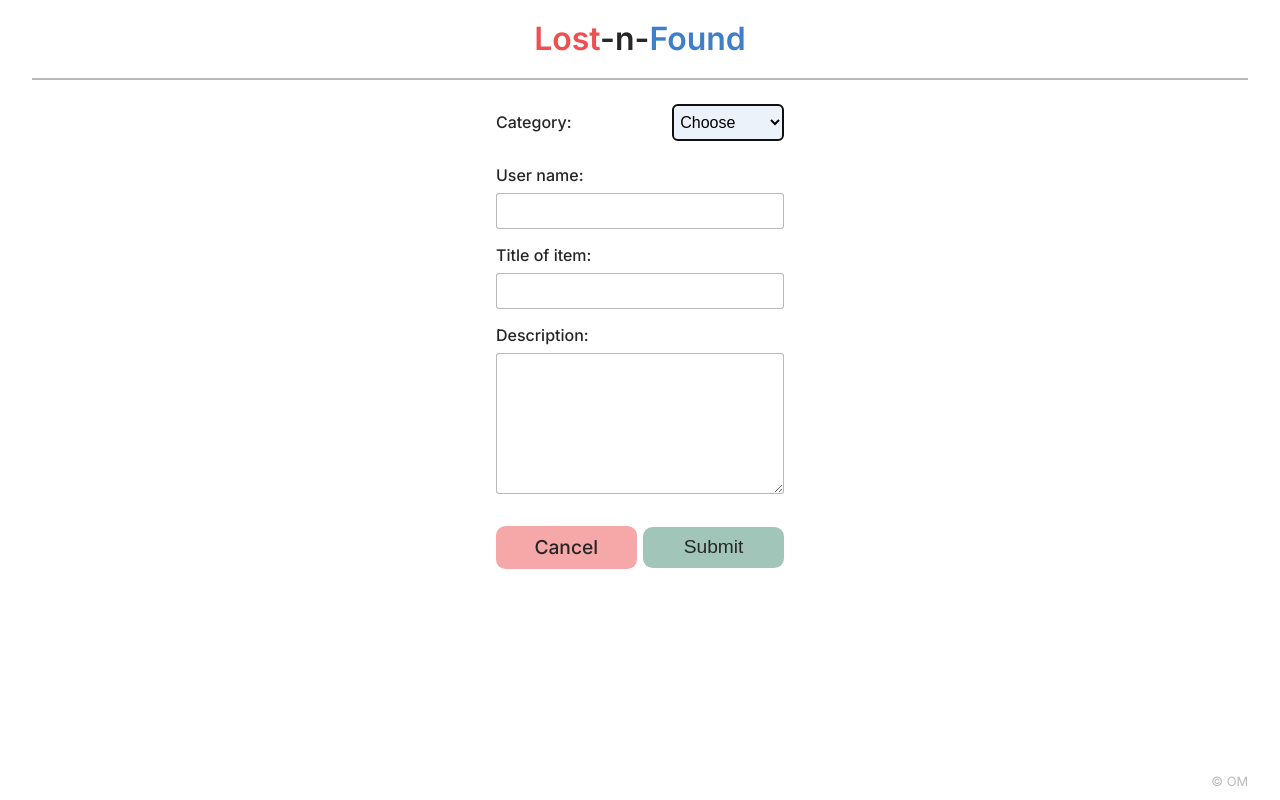
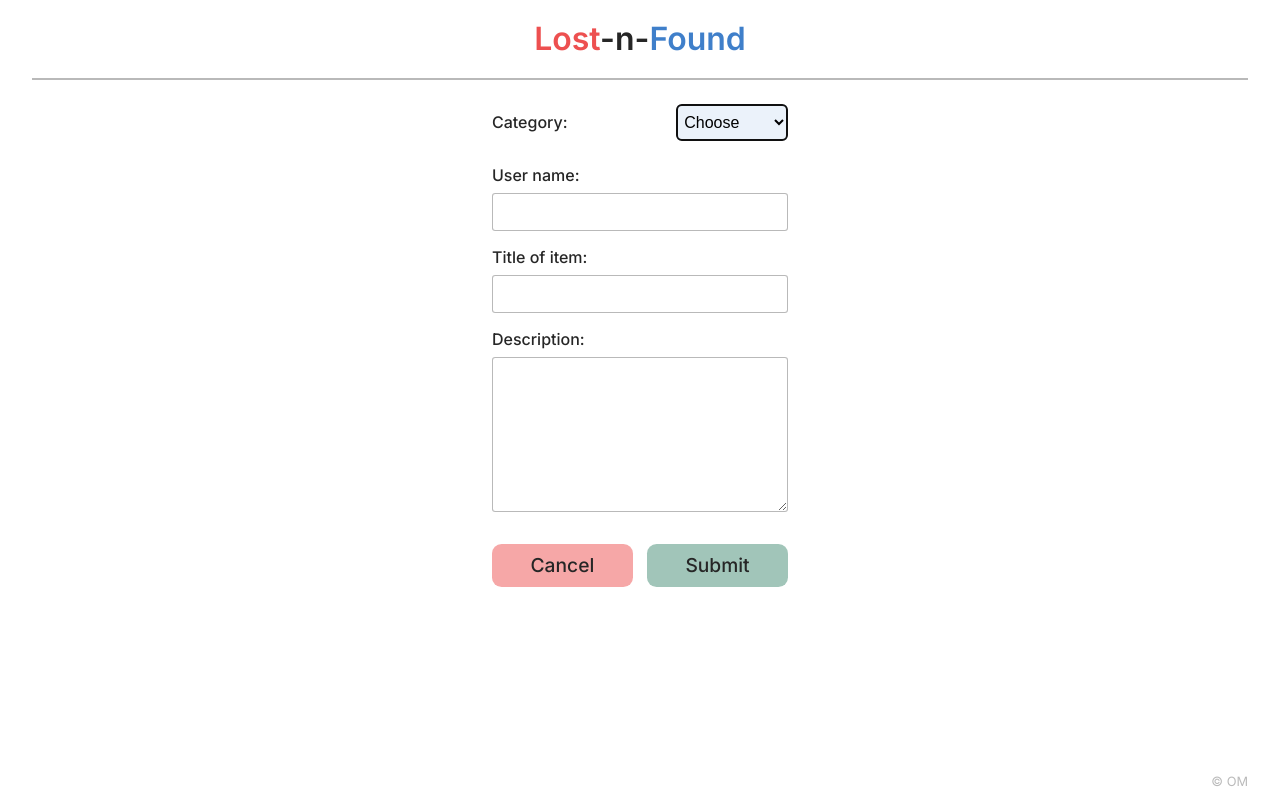
Before and after one commit to Olga-Mishareva/capstone-project-lost-n-found, a Next.js app: page /create in a window 1280 px wide. Built offline with nearby package versions, Linux system fonts and the light colour scheme.

Commit message:
feat: add components for links & buttons

```diff
--- /dev/null
+++ b/components/ButtonsWrapper.js
@@ -0,0 +1,9 @@
+import styled from "styled-components";
+
+export const ButtonsWrapper = styled.div`
+  padding-top: 2rem;
+  display: flex;
+  flex-direction: row;
+  justify-content: space-between;
+  align-items: center;
+`;
--- a/components/ItemForm.js
+++ b/components/ItemForm.js
@@ -1,5 +1,8 @@
 import styled from "styled-components";
-import Link from "next/link";
+
+import { StyledLinkButton } from "@/components/StyledLinkButton";
+import { StyledSubmitButton } from "@/components/StyledSubmitButton";
+import { ButtonsWrapper } from "@/components/ButtonsWrapper";
 
 export default function ItemForm({
   formType,
@@ -72,17 +75,19 @@ export default function ItemForm({
         defaultValue={formType === "edit" ? description : ""}
       />
       <ButtonsWrapper>
-        <BackLink href={"/"} aria-label="cancel">
+        <StyledLinkButton href={"/"} aria-label="cancel" pageType="add-form">
           Cancel
-        </BackLink>
-        <SubmitButton type="submit">Submit</SubmitButton>
+        </StyledLinkButton>
+        <StyledSubmitButton type="submit" pageType="add-form">
+          Submit
+        </StyledSubmitButton>
       </ButtonsWrapper>
     </Form>
   );
 }
 
 const Form = styled.form`
-  min-width: 18rem;
+  min-width: 18.5rem;
   display: flex;
   flex-direction: column;
   padding: 1rem 0;
@@ -120,6 +125,7 @@ const Input = styled.input`
   border-radius: 0.2rem;
   min-height: 1.8rem;
   padding: 0.5rem;
+  font-family: var(--inter-font);
   font-size: 1rem;
   :focus {
     border: 1px solid var(--found-color);
@@ -131,47 +137,10 @@ const Textarea = styled.textarea`
   border: 1px solid var(--lightgrey-color);
   border-radius: 0.2rem;
   padding: 0.4rem;
+  font-family: var(--inter-font);
   font-size: 1rem;
   :focus {
     border: 1px solid var(--found-color);
     background-color: var(--input-color);
   }
 `;
-
-const ButtonsWrapper = styled.div`
-  padding-top: 2rem;
-  display: flex;
-  flex-direction: row;
-  justify-content: space-between;
-  align-items: center;
-`;
-
-const BackLink = styled(Link)`
-  min-width: 8.8rem;
-  min-height: 2.6rem;
-  text-decoration: none;
-  color: var(--font-color);
-  background-color: var(--lost-pastel-color);
-  border-radius: 0.6rem;
-  padding: 0.6rem 2.4rem;
-  font-size: 1.2rem;
-  font-weight: 500;
-  :hover {
-    cursor: pointer;
-  }
-`;
-
-const SubmitButton = styled.button`
-  min-width: 8.8rem;
-  min-height: 2.6rem;
-  border: none;
-  background-color: var(--finished-pastel-color);
-  border-radius: 0.6rem;
-  padding: 0.6rem 2.4rem;
-  font-size: 1.2rem;
-  font-weight: 500;
-  color: var(--font-color);
-  :hover {
-    cursor: pointer;
-  }
-`;
--- /dev/null
+++ b/components/StyledLinkButton.js
@@ -0,0 +1,22 @@
+import styled from "styled-components";
+import Link from "next/link";
+
+export const StyledLinkButton = styled(Link)`
+  min-width: 8.8rem;
+  min-height: 2.6rem;
+  text-decoration: none;
+  background-color: ${({ pageType }) =>
+    pageType === "details-page"
+      ? "var(--lightgrey-color)"
+      : "var(--lost-pastel-color)"};
+  border-radius: 0.6rem;
+  padding: 0.6rem 2.4rem;
+  font-family: var(--inter-font);
+  font-size: 1.2rem;
+  text-align: center;
+  color: var(--font-color);
+  font-weight: 500;
+  :hover {
+    cursor: pointer;
+  }
+`;
--- /dev/null
+++ b/components/StyledSubmitButton.js
@@ -0,0 +1,22 @@
+import styled from "styled-components";
+
+export const StyledSubmitButton = styled.button`
+  min-width: 8.8rem;
+  min-height: 2.6rem;
+  border: none;
+  color: var(--font-color);
+  background-color: ${({ pageType }) =>
+    pageType === "add-form"
+      ? "var(--finished-pastel-color)"
+      : "var(--lost-pastel-color)"};
+
+  /* border: 3px solid var(--lost-pastel-color); */
+  border-radius: 0.6rem;
+  padding: 0.6rem 2.4rem;
+  font-family: var(--inter-font);
+  font-size: 1.2rem;
+  font-weight: 500;
+  :hover {
+    cursor: pointer;
+  }
+`;
--- a/pages/_app.js
+++ b/pages/_app.js
@@ -6,7 +6,7 @@ import GlobalStyle from "@/styles";
 import { Layout } from "@/components/Layout";
 import fetcher from "@/lib/fetcher";
 
-const inter = Inter({ subsets: ["latin"] });
+const inter = Inter({ subsets: ["latin"], variable: "--inter-font" });
 
 export default function App({ Component, pageProps }) {
   return (
```
Also changed, not shown: components/ItemDetails.js (+16 -48 lines).
